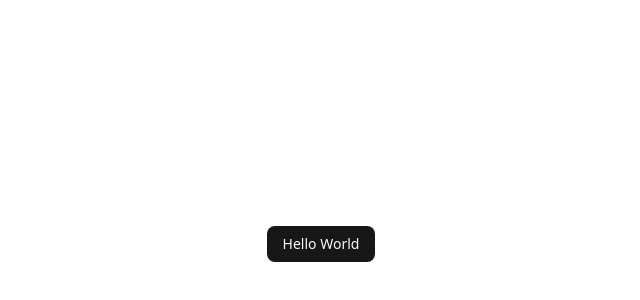
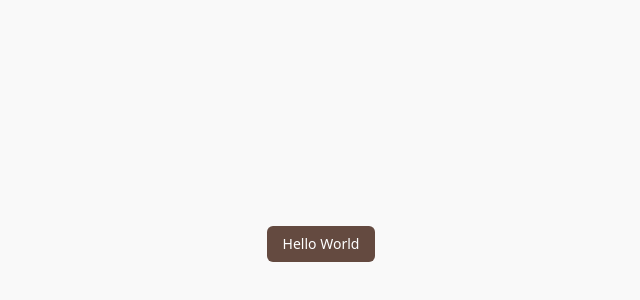
Before and after one commit to nextgenrahul/codesentinel, a Next.js app: page / in a window 1280 px wide. Shown: the part 156-456 px from the top of the page, without its empty margins (319-959 px from the left). Built offline with nearby package versions, Linux system fonts and the light colour scheme.

Commit message:
Update Gloabal Css file with TweakCN theme

```diff
--- a/app/globals.css
+++ b/app/globals.css
@@ -3,116 +3,179 @@
 
 @custom-variant dark (&:is(.dark *));
 
+:root {
+  --background: oklch(0.9821 0 0);
+  --foreground: oklch(0.2435 0 0);
+  --card: oklch(0.9911 0 0);
+  --card-foreground: oklch(0.2435 0 0);
+  --popover: oklch(0.9911 0 0);
+  --popover-foreground: oklch(0.2435 0 0);
+  --primary: oklch(0.4341 0.0392 41.9938);
+  --primary-foreground: oklch(1 0 0);
+  --secondary: oklch(0.92 0.0651 74.3695);
+  --secondary-foreground: oklch(0.3499 0.0685 40.8288);
+  --muted: oklch(0.9521 0 0);
+  --muted-foreground: oklch(0.5032 0 0);
+  --accent: oklch(0.931 0 0);
+  --accent-foreground: oklch(0.2435 0 0);
+  --destructive: oklch(0.6271 0.1936 33.339);
+  --destructive-foreground: oklch(1 0 0);
+  --border: oklch(0.8822 0 0);
+  --input: oklch(0.8822 0 0);
+  --ring: oklch(0.4341 0.0392 41.9938);
+  --chart-1: oklch(0.4341 0.0392 41.9938);
+  --chart-2: oklch(0.92 0.0651 74.3695);
+  --chart-3: oklch(0.931 0 0);
+  --chart-4: oklch(0.9367 0.0523 75.5009);
+  --chart-5: oklch(0.4338 0.0437 41.6746);
+  --sidebar: oklch(0.9881 0 0);
+  --sidebar-foreground: oklch(0.2645 0 0);
+  --sidebar-primary: oklch(0.325 0 0);
+  --sidebar-primary-foreground: oklch(0.9881 0 0);
+  --sidebar-accent: oklch(0.9761 0 0);
+  --sidebar-accent-foreground: oklch(0.325 0 0);
+  --sidebar-border: oklch(0.9401 0 0);
+  --sidebar-ring: oklch(0.7731 0 0);
+  --font-sans: ui-sans-serif, system-ui, -apple-system, BlinkMacSystemFont,
+    "Segoe UI", Roboto, "Helvetica Neue", Arial, "Noto Sans", sans-serif,
+    "Apple Color Emoji", "Segoe UI Emoji", "Segoe UI Symbol", "Noto Color Emoji";
+  --font-serif: ui-serif, Georgia, Cambria, "Times New Roman", Times, serif;
+  --font-mono: ui-monospace, SFMono-Regular, Menlo, Monaco, Consolas,
+    "Liberation Mono", "Courier New", monospace;
+  --radius: 0.5rem;
+  --shadow-x: 0;
+  --shadow-y: 1px;
+  --shadow-blur: 3px;
+  --shadow-spread: 0px;
+  --shadow-opacity: 0.1;
+  --shadow-color: oklch(0 0 0);
+  --shadow-2xs: 0 1px 3px 0px hsl(0 0% 0% / 0.05);
+  --shadow-xs: 0 1px 3px 0px hsl(0 0% 0% / 0.05);
+  --shadow-sm: 0 1px 3px 0px hsl(0 0% 0% / 0.1),
+    0 1px 2px -1px hsl(0 0% 0% / 0.1);
+  --shadow: 0 1px 3px 0px hsl(0 0% 0% / 0.1), 0 1px 2px -1px hsl(0 0% 0% / 0.1);
+  --shadow-md: 0 1px 3px 0px hsl(0 0% 0% / 0.1),
+    0 2px 4px -1px hsl(0 0% 0% / 0.1);
+  --shadow-lg: 0 1px 3px 0px hsl(0 0% 0% / 0.1),
+    0 4px 6px -1px hsl(0 0% 0% / 0.1);
+  --shadow-xl: 0 1px 3px 0px hsl(0 0% 0% / 0.1),
+    0 8px 10px -1px hsl(0 0% 0% / 0.1);
+  --shadow-2xl: 0 1px 3px 0px hsl(0 0% 0% / 0.25);
+  --tracking-normal: 0em;
+  --spacing: 0.25rem;
+}
+
+.dark {
+  --background: oklch(0.1776 0 0);
+  --foreground: oklch(0.9491 0 0);
+  --card: oklch(0.2134 0 0);
+  --card-foreground: oklch(0.9491 0 0);
+  --popover: oklch(0.2134 0 0);
+  --popover-foreground: oklch(0.9491 0 0);
+  --primary: oklch(0.9247 0.0524 66.1732);
+  --primary-foreground: oklch(0.2029 0.024 200.1962);
+  --secondary: oklch(0.3163 0.019 63.6992);
+  --secondary-foreground: oklch(0.9247 0.0524 66.1732);
+  --muted: oklch(0.252 0 0);
+  --muted-foreground: oklch(0.7699 0 0);
+  --accent: oklch(0.285 0 0);
+  --accent-foreground: oklch(0.9491 0 0);
+  --destructive: oklch(0.6271 0.1936 33.339);
+  --destructive-foreground: oklch(1 0 0);
+  --border: oklch(0.2351 0.0115 91.7467);
+  --input: oklch(0.4017 0 0);
+  --ring: oklch(0.9247 0.0524 66.1732);
+  --chart-1: oklch(0.9247 0.0524 66.1732);
+  --chart-2: oklch(0.3163 0.019 63.6992);
+  --chart-3: oklch(0.285 0 0);
+  --chart-4: oklch(0.3481 0.0219 67.0001);
+  --chart-5: oklch(0.9245 0.0533 67.0855);
+  --sidebar: oklch(0.2103 0.0059 285.8852);
+  --sidebar-foreground: oklch(0.9674 0.0013 286.3752);
+  --sidebar-primary: oklch(0.4882 0.2172 264.3763);
+  --sidebar-primary-foreground: oklch(1 0 0);
+  --sidebar-accent: oklch(0.2739 0.0055 286.0326);
+  --sidebar-accent-foreground: oklch(0.9674 0.0013 286.3752);
+  --sidebar-border: oklch(0.2739 0.0055 286.0326);
+  --sidebar-ring: oklch(0.8711 0.0055 286.286);
+  --font-sans: ui-sans-serif, system-ui, -apple-system, BlinkMacSystemFont,
+    "Segoe UI", Roboto, "Helvetica Neue", Arial, "Noto Sans", sans-serif,
+    "Apple Color Emoji", "Segoe UI Emoji", "Segoe UI Symbol", "Noto Color Emoji";
+  --font-serif: ui-serif, Georgia, Cambria, "Times New Roman", Times, serif;
+  --font-mono: ui-monospace, SFMono-Regular, Menlo, Monaco, Consolas,
+    "Liberation Mono", "Courier New", monospace;
+  --radius: 0.5rem;
+  --shadow-x: 0;
+  --shadow-y: 1px;
+  --shadow-blur: 3px;
+  --shadow-spread: 0px;
+  --shadow-opacity: 0.1;
+  --shadow-color: oklch(0 0 0);
+  --shadow-2xs: 0 1px 3px 0px hsl(0 0% 0% / 0.05);
+  --shadow-xs: 0 1px 3px 0px hsl(0 0% 0% / 0.05);
+  --shadow-sm: 0 1px 3px 0px hsl(0 0% 0% / 0.1),
+    0 1px 2px -1px hsl(0 0% 0% / 0.1);
+  --shadow: 0 1px 3px 0px hsl(0 0% 0% / 0.1), 0 1px 2px -1px hsl(0 0% 0% / 0.1);
+  --shadow-md: 0 1px 3px 0px hsl(0 0% 0% / 0.1),
+    0 2px 4px -1px hsl(0 0% 0% / 0.1);
+  --shadow-lg: 0 1px 3px 0px hsl(0 0% 0% / 0.1),
+    0 4px 6px -1px hsl(0 0% 0% / 0.1);
+  --shadow-xl: 0 1px 3px 0px hsl(0 0% 0% / 0.1),
+    0 8px 10px -1px hsl(0 0% 0% / 0.1);
+  --shadow-2xl: 0 1px 3px 0px hsl(0 0% 0% / 0.25);
+}
+
 @theme inline {
   --color-background: var(--background);
   --color-foreground: var(--foreground);
-  --font-sans: var(--font-geist-sans);
-  --font-mono: var(--font-geist-mono);
+  --color-card: var(--card);
+  --color-card-foreground: var(--card-foreground);
+  --color-popover: var(--popover);
+  --color-popover-foreground: var(--popover-foreground);
+  --color-primary: var(--primary);
+  --color-primary-foreground: var(--primary-foreground);
+  --color-secondary: var(--secondary);
+  --color-secondary-foreground: var(--secondary-foreground);
+  --color-muted: var(--muted);
+  --color-muted-foreground: var(--muted-foreground);
+  --color-accent: var(--accent);
+  --color-accent-foreground: var(--accent-foreground);
+  --color-destructive: var(--destructive);
+  --color-destructive-foreground: var(--destructive-foreground);
+  --color-border: var(--border);
+  --color-input: var(--input);
+  --color-ring: var(--ring);
+  --color-chart-1: var(--chart-1);
+  --color-chart-2: var(--chart-2);
+  --color-chart-3: var(--chart-3);
+  --color-chart-4: var(--chart-4);
+  --color-chart-5: var(--chart-5);
+  --color-sidebar: var(--sidebar);
+  --color-sidebar-foreground: var(--sidebar-foreground);
+  --color-sidebar-primary: var(--sidebar-primary);
+  --color-sidebar-primary-foreground: var(--sidebar-primary-foreground);
+  --color-sidebar-accent: var(--sidebar-accent);
+  --color-sidebar-accent-foreground: var(--sidebar-accent-foreground);
+  --color-sidebar-border: var(--sidebar-border);
   --color-sidebar-ring: var(--sidebar-ring);
-  --color-sidebar-border: var(--sidebar-border);
-  --color-sidebar-accent-foreground: var(--sidebar-accent-foreground);
-  --color-sidebar-accent: var(--sidebar-accent);
-  --color-sidebar-primary-foreground: var(--sidebar-primary-foreground);
-  --color-sidebar-primary: var(--sidebar-primary);
-  --color-sidebar-foreground: var(--sidebar-foreground);
-  --color-sidebar: var(--sidebar);
-  --color-chart-5: var(--chart-5);
-  --color-chart-4: var(--chart-4);
-  --color-chart-3: var(--chart-3);
-  --color-chart-2: var(--chart-2);
-  --color-chart-1: var(--chart-1);
-  --color-ring: var(--ring);
-  --color-input: var(--input);
-  --color-border: var(--border);
-  --color-destructive: var(--destructive);
-  --color-accent-foreground: var(--accent-foreground);
-  --color-accent: var(--accent);
-  --color-muted-foreground: var(--muted-foreground);
-  --color-muted: var(--muted);
-  --color-secondary-foreground: var(--secondary-foreground);
-  --color-secondary: var(--secondary);
-  --color-primary-foreground: var(--primary-foreground);
-  --color-primary: var(--primary);
-  --color-popover-foreground: var(--popover-foreground);
-  --color-popover: var(--popover);
-  --color-card-foreground: var(--card-foreground);
-  --color-card: var(--card);
+
+  --font-sans: var(--font-sans);
+  --font-mono: var(--font-mono);
+  --font-serif: var(--font-serif);
+
   --radius-sm: calc(var(--radius) - 4px);
   --radius-md: calc(var(--radius) - 2px);
   --radius-lg: var(--radius);
   --radius-xl: calc(var(--radius) + 4px);
-  --radius-2xl: calc(var(--radius) + 8px);
-  --radius-3xl: calc(var(--radius) + 12px);
-  --radius-4xl: calc(var(--radius) + 16px);
-}
 
-:root {
-  --radius: 0.625rem;
-  --background: oklch(1 0 0);
-  --foreground: oklch(0.145 0 0);
-  --card: oklch(1 0 0);
-  --card-foreground: oklch(0.145 0 0);
-  --popover: oklch(1 0 0);
-  --popover-foreground: oklch(0.145 0 0);
-  --primary: oklch(0.205 0 0);
-  --primary-foreground: oklch(0.985 0 0);
-  --secondary: oklch(0.97 0 0);
-  --secondary-foreground: oklch(0.205 0 0);
-  --muted: oklch(0.97 0 0);
-  --muted-foreground: oklch(0.556 0 0);
-  --accent: oklch(0.97 0 0);
-  --accent-foreground: oklch(0.205 0 0);
-  --destructive: oklch(0.577 0.245 27.325);
-  --border: oklch(0.922 0 0);
-  --input: oklch(0.922 0 0);
-  --ring: oklch(0.708 0 0);
-  --chart-1: oklch(0.646 0.222 41.116);
-  --chart-2: oklch(0.6 0.118 184.704);
-  --chart-3: oklch(0.398 0.07 227.392);
-  --chart-4: oklch(0.828 0.189 84.429);
-  --chart-5: oklch(0.769 0.188 70.08);
-  --sidebar: oklch(0.985 0 0);
-  --sidebar-foreground: oklch(0.145 0 0);
-  --sidebar-primary: oklch(0.205 0 0);
-  --sidebar-primary-foreground: oklch(0.985 0 0);
-  --sidebar-accent: oklch(0.97 0 0);
-  --sidebar-accent-foreground: oklch(0.205 0 0);
-  --sidebar-border: oklch(0.922 0 0);
-  --sidebar-ring: oklch(0.708 0 0);
-}
-
-.dark {
-  --background: oklch(0.145 0 0);
-  --foreground: oklch(0.985 0 0);
-  --card: oklch(0.205 0 0);
-  --card-foreground: oklch(0.985 0 0);
-  --popover: oklch(0.205 0 0);
-  --popover-foreground: oklch(0.985 0 0);
-  --primary: oklch(0.922 0 0);
-  --primary-foreground: oklch(0.205 0 0);
-  --secondary: oklch(0.269 0 0);
-  --secondary-foreground: oklch(0.985 0 0);
-  --muted: oklch(0.269 0 0);
-  --muted-foreground: oklch(0.708 0 0);
-  --accent: oklch(0.269 0 0);
-  --accent-foreground: oklch(0.985 0 0);
-  --destructive: oklch(0.704 0.191 22.216);
-  --border: oklch(1 0 0 / 10%);
-  --input: oklch(1 0 0 / 15%);
-  --ring: oklch(0.556 0 0);
-  --chart-1: oklch(0.488 0.243 264.376);
-  --chart-2: oklch(0.696 0.17 162.48);
-  --chart-3: oklch(0.769 0.188 70.08);
-  --chart-4: oklch(0.627 0.265 303.9);
-  --chart-5: oklch(0.645 0.246 16.439);
-  --sidebar: oklch(0.205 0 0);
-  --sidebar-foreground: oklch(0.985 0 0);
-  --sidebar-primary: oklch(0.488 0.243 264.376);
-  --sidebar-primary-foreground: oklch(0.985 0 0);
-  --sidebar-accent: oklch(0.269 0 0);
-  --sidebar-accent-foreground: oklch(0.985 0 0);
-  --sidebar-border: oklch(1 0 0 / 10%);
-  --sidebar-ring: oklch(0.556 0 0);
+  --shadow-2xs: var(--shadow-2xs);
+  --shadow-xs: var(--shadow-xs);
+  --shadow-sm: var(--shadow-sm);
+  --shadow: var(--shadow);
+  --shadow-md: var(--shadow-md);
+  --shadow-lg: var(--shadow-lg);
+  --shadow-xl: var(--shadow-xl);
+  --shadow-2xl: var(--shadow-2xl);
 }
 
 @layer base {
```
Also changed, not shown: notes.txt (added).
